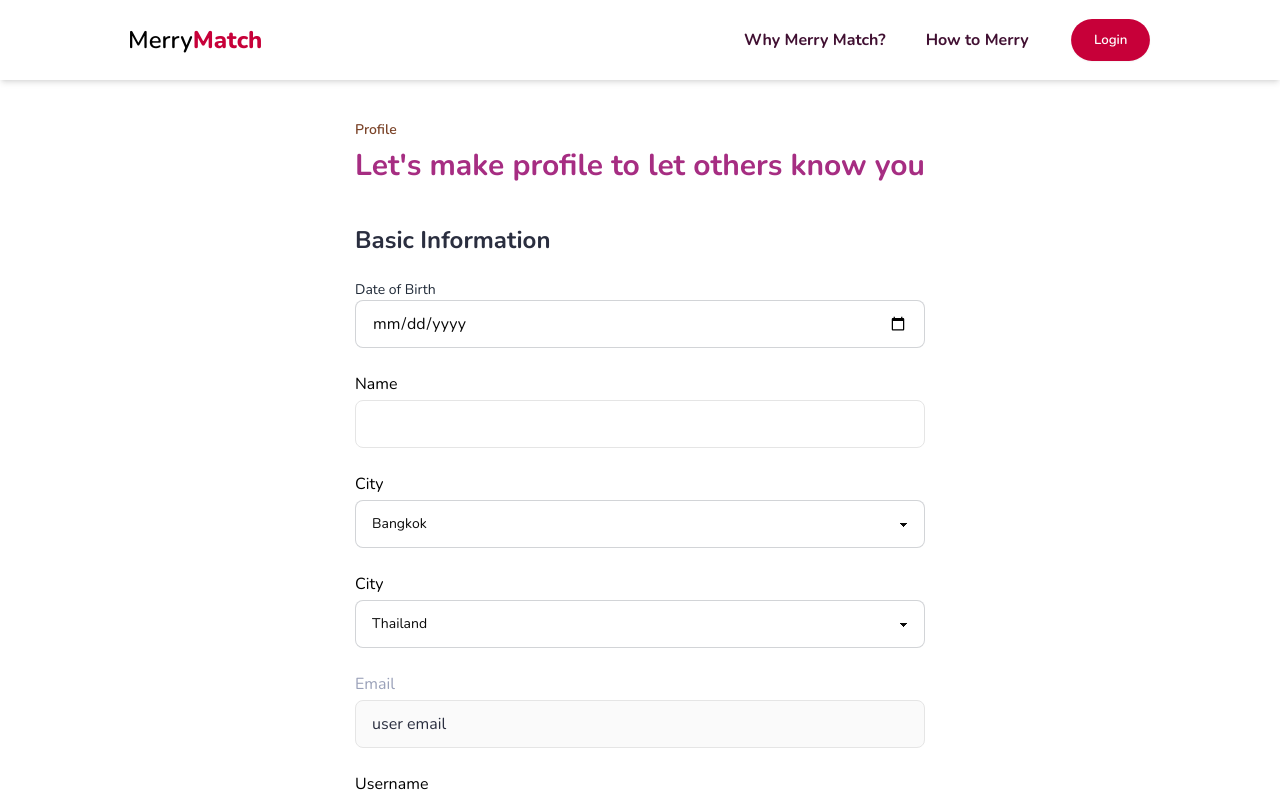
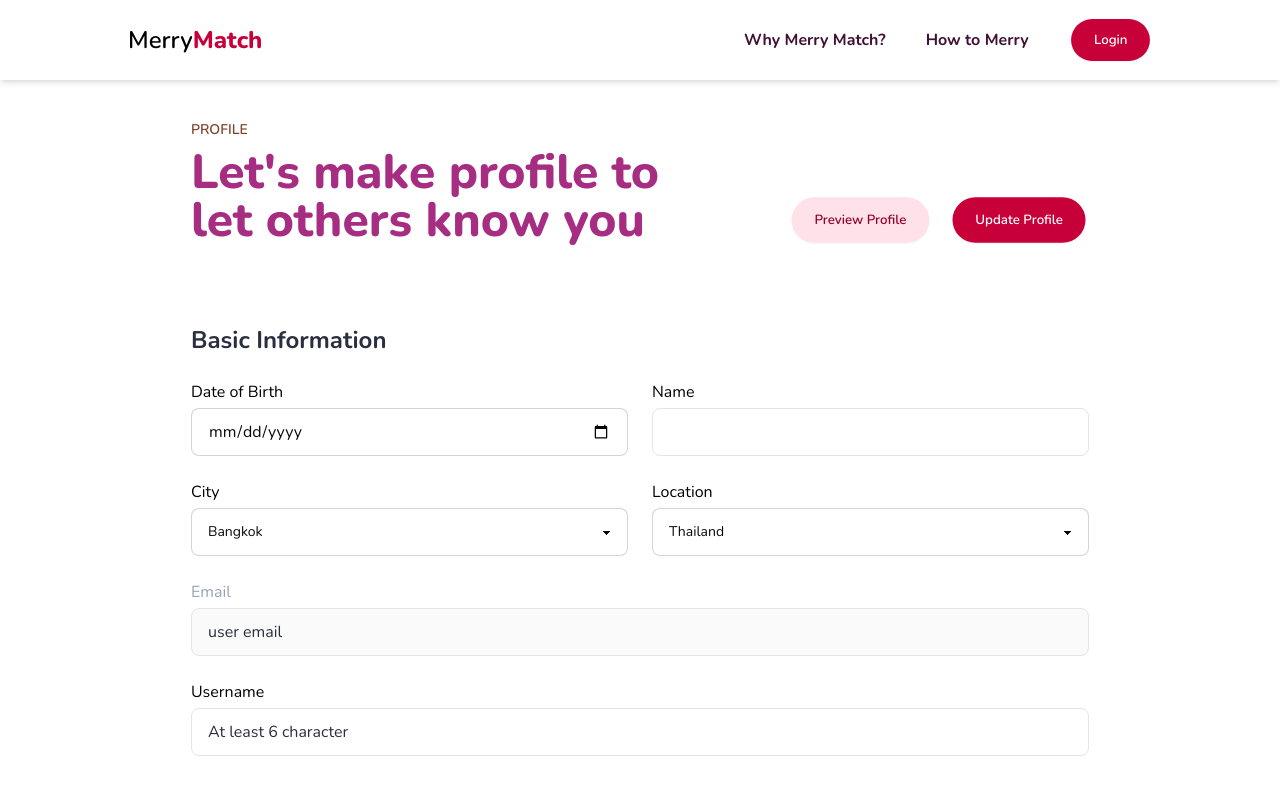
Before and after one commit to sappakit/merry_match_project_test, a Next.js app: page /profile in a window 1280 px wide. Shown: the top 799 px of the page. Built offline with nearby package versions, Linux system fonts and the light colour scheme.

Commit message:
feat: design profile page responsive for desktop

```diff
--- a/src/components/ProfileForm.js
+++ b/src/components/ProfileForm.js
@@ -11,14 +11,31 @@ export function Profile() {
     <>
       {/* Profile-section */}
       <div className="profile flex flex-col items-center gap-10 px-4 py-10">
-        <div className="profile-section flex flex-col gap-10">
-          <div className="title-section flex flex-col gap-2">
-            <span className="text-sm font-semibold text-third-700 ">
-              Profile
+        <div className="profile-section flex flex-col gap-10 lg:mx-auto lg:gap-20">
+          <div className="title-section flex flex-col gap-2 lg:flex-row lg:gap-20">
+            <div className="title lg:flex lg:w-[517px] lg:flex-col lg:gap-2">
+              <span className="text-sm font-semibold text-third-700">
+                PROFILE
               </span>
-            <h3 className="text-3xl font-bold text-second-500">
+              <h3 className="text-3xl font-bold text-second-500 lg:text-5xl lg:font-extrabold">
                 Let's make profile to let others know you
               </h3>
+            </div>
+            <div className="lg:flex lg:flex-col lg:justify-end">
+              <div className="button-section hidden flex-row gap-4 lg:flex lg:h-[48px]">
+                <CustomButton
+                  children="Preview Profile"
+                  buttonType="secondary"
+                  customStyle="w-[162px] text-base font-bold"
+                  onClick={() => router.push("/profile/preview-profile")}
+                />
+                <CustomButton
+                  children="Update Profile"
+                  buttonType="primary"
+                  customStyle="w-[162px] text-base font-bold"
+                />
+              </div>
+            </div>
           </div>
 
           {/* Basic Information */}
@@ -26,8 +43,13 @@ export function Profile() {
             <h4 className="text-2xl font-bold text-fourth-900">
               Basic Information
             </h4>
-            <label className="form-control">
-              <span className="label-text">Date of Birth</span>
+
+            <div className="form-section flex flex-col gap-6">
+              <div className="flex flex-col gap-6 lg:flex-row lg:gap-6">
+                <label className="form-control w-full gap-1 lg:w-full">
+                  <span className="label-text text-base font-normal text-utility-second">
+                    Date of Birth
+                  </span>
                   <input
                     type="date"
                     name="date"
@@ -35,15 +57,21 @@ export function Profile() {
                     onChange={(event) => {
                       setDate(event.target.value);
                     }}
-                className="input input-bordered h-[48px] rounded-[8px] border-[1px]"
+                    className="input input-bordered h-[48px] w-full rounded-[8px] border-[1px] lg:w-full"
                   />
                 </label>
-            <label className="name-section flex w-full flex-col gap-1">
+                <label className="name-section flex w-full flex-col gap-1 lg:w-full">
                   <span className="text-base font-normal text-utility-second">
                     Name
                   </span>
-              <input type="text" className="h-12 w-full rounded-[8px] border" />
+                  <input
+                    type="text"
+                    className="h-12 w-full rounded-[8px] border lg:w-full"
+                  />
                 </label>
+              </div>
+
+              <div className="flex flex-col gap-6 lg:flex-row lg:gap-6">
                 <label className="city-section flex w-full flex-col gap-1">
                   <span className="text-base font-normal text-utility-second">
                     City
@@ -58,7 +86,7 @@ export function Profile() {
                 </label>
                 <label className="location-section flex w-full flex-col gap-1">
                   <span className="text-base font-normal text-utility-second">
-                City
+                    Location
                   </span>
                   <select className="select select-bordered w-full">
                     <option disabled selected>
@@ -68,6 +96,9 @@ export function Profile() {
                     <option>China</option>
                   </select>
                 </label>
+              </div>
+
+              <div className="flex flex-col gap-6">
                 <label className="name-section flex w-full flex-col gap-1">
                   <span className="text-base font-normal text-fourth-600">
                     Email
@@ -89,6 +120,8 @@ export function Profile() {
                     className="h-12 w-full rounded-[8px] border px-4 py-3 placeholder-fourth-900"
                   />
                 </label>
+              </div>
+            </div>
           </div>
 
           {/* Identites and Interest Information */}
@@ -166,7 +199,7 @@ export function Profile() {
         </div>
 
         {/* Button: Preview and Update profile */}
-        <div className="button-section flex flex-row gap-4">
+        <div className="button-section flex flex-row gap-4 lg:hidden">
           <CustomButton
             children="Preview Profile"
             buttonType="secondary"
```
Lines whose indentation alone changed are shown as unchanged.
